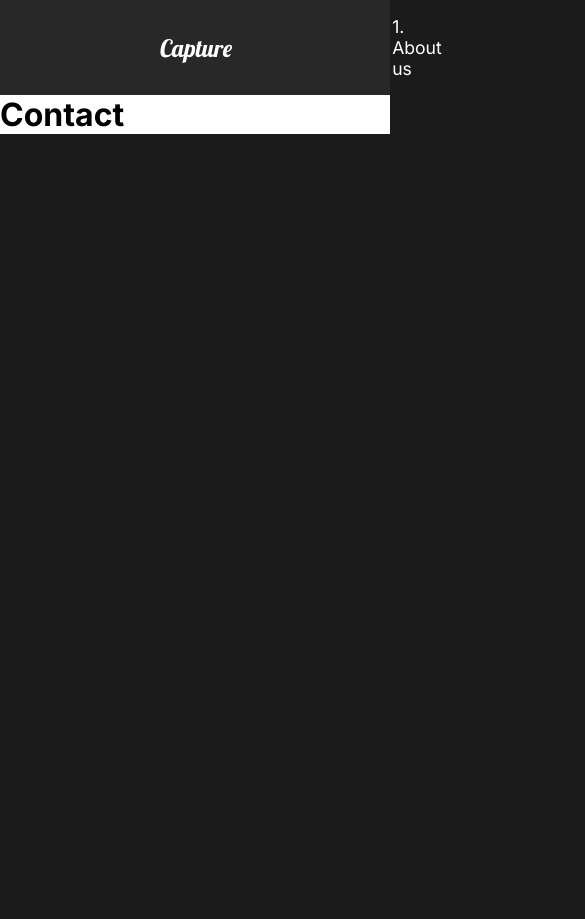
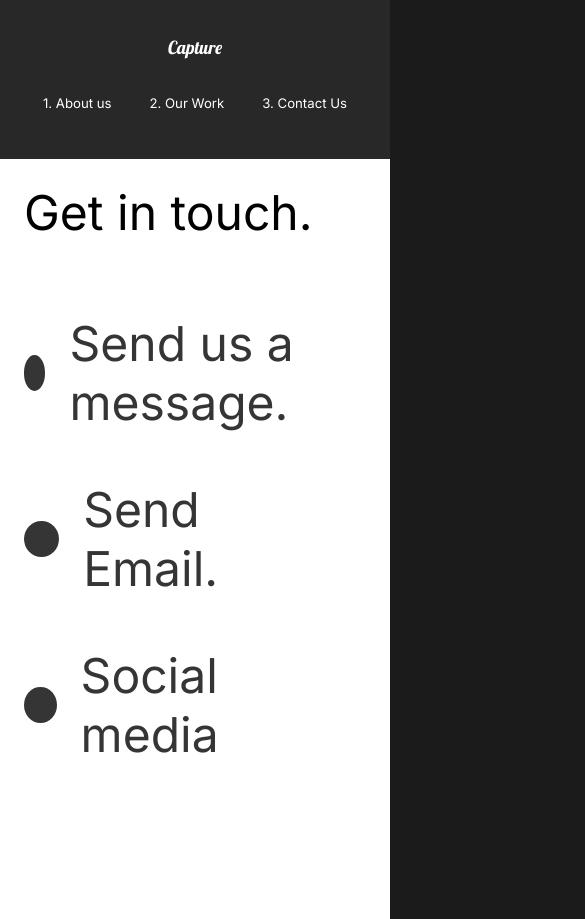
Before and after one commit to JosePedroSilva/ProjCapture, a React (Create React App) app: page /contact in a window 390 px wide. Shown: the top 919 px of the page, 585 px wide, since content can reach past the window. Before the commit the page ends 844 px from the top, so only its background shows below. Built offline with nearby package versions, Linux system fonts and the light colour scheme.

Commit message:
media queries

```diff
--- a/src/components/GlobalStyle.js
+++ b/src/components/GlobalStyle.js
@@ -8,9 +8,17 @@
         box-sizing: border-box;
     }
 
+    html{
+        @media (max-width: 1700px){
+            font-size: 75%;
+        }
+
+    }
+
     body{
         background: #1b1b1b;
         font-family: 'Inter', sans-serif;
+        overflow-x: hidden;
     }
 
     button{
--- a/src/components/Nav.js
+++ b/src/components/Nav.js
@@ -34,6 +34,9 @@
   align-items: center;
   padding: 1rem 10rem;
   background: #282828;
+  position: sticky;
+  top: 0;
+  z-index: 10;
   a {
     color: white;
     text-decoration: none;
@@ -51,6 +54,22 @@
     padding-left: 10rem;
     position: relative;
   }
+  @media (max-width: 1300px) {
+    flex-direction: column;
+    padding: 2rem 0rem;
+    #logo {
+      display: inline-block;
+      margin: 1rem;
+    }
+    ul {
+      padding: 2rem;
+      justify-content: space-around;
+      width: 100%;
+    }
+    li {
+      padding: 0;
+    }
+  }
 `;
 
 export default Nav;
--- /dev/null
+++ b/src/components/ScrollTop.js
@@ -0,0 +1,15 @@
+import { useEffect } from "react";
+import { useLocation } from "react-router-dom";
+
+const ScrollTop = () => {
+  const { pathname } = useLocation();
+  useEffect(() => {
+    window.scroll({
+      top: 0,
+      left: 0,
+    });
+  }, [pathname]);
+  return null;
+};
+
+export default ScrollTop;
--- a/src/components/ServicesSection.js
+++ b/src/components/ServicesSection.js
@@ -71,10 +71,16 @@
     width: 70%;
     padding: 2rem 0rem 4rem 0rem;
   }
+  @media (max-width: 1300px) {
+    display: block;
+  }
 `;
 const Cards = styled.div`
   display: flex;
   flex-wrap: wrap;
+  @media (max-width: 1300px) {
+    justify-content: center;
+  }
 `;
 const Card = styled.div`
   flex-basis: 20rem;
--- a/src/components/useScroll.js
+++ b/src/components/useScroll.js
@@ -3,7 +3,7 @@
 
 export const useScroll = () => {
   const controls = useAnimation();
-  const [element, view] = useInView({ threshold: 0.5 });
+  const [element, view] = useInView({ threshold: 0.3 });
   if (view) {
     controls.start("show");
   } else {
--- a/src/pages/AboutUs.js
+++ b/src/pages/AboutUs.js
@@ -6,6 +6,7 @@
 //Animations
 import { motion } from "framer-motion";
 import { pageAnimation } from "../animation";
+import ScrollTop from "../components/ScrollTop";
 
 const AboutUs = () => {
   return (
@@ -18,6 +19,7 @@
       <AboutSection />
       <ServicesSection />
       <FaqSection />
+      <ScrollTop />
     </motion.div>
   );
 };
--- a/src/pages/ContactUs.js
+++ b/src/pages/ContactUs.js
@@ -1,20 +1,77 @@
 import React from "react";
 //Animations
 import { motion } from "framer-motion";
-import { pageAnimation } from "../animation";
+import { pageAnimation, titleAnimation } from "../animation";
+import styled from "styled-components";
 
 const ContactUs = () => {
   return (
-    <motion.div
+    <ContactStyle
       variants={pageAnimation}
       initial="hidden"
       animate="show"
       exit="exit"
       style={{ background: "#fff" }}
     >
-      <h1>Contact</h1>
-    </motion.div>
+      <Title>
+        <Hide>
+          <motion.h2 variants={titleAnimation}>Get in touch.</motion.h2>
+        </Hide>
+      </Title>
+      <div>
+        <Hide>
+          <Social variants={titleAnimation}>
+            <Circle />
+            <h2>Send us a message.</h2>
+          </Social>
+        </Hide>
+        <Hide>
+          <Social variants={titleAnimation}>
+            <Circle />
+            <h2>Send Email.</h2>
+          </Social>
+        </Hide>
+        <Hide>
+          <Social variants={titleAnimation}>
+            <Circle />
+            <h2>Social media</h2>
+          </Social>
+        </Hide>
+      </div>
+    </ContactStyle>
   );
 };
 
+const ContactStyle = styled(motion.div)`
+  padding: 5rem 10rem;
+  color: #353535;
+  min-height: 90vh;
+  @media (max-width: 1300px) {
+    padding: 2rem;
+    font-size: 1rem;
+  }
+`;
+
+const Title = styled.div`
+  margin-bottom: 4rem;
+  color: black;
+`;
+
+const Hide = styled.div`
+  overflow: hidden;
+`;
+const Circle = styled.div`
+  border-radius: 50%;
+  width: 3rem;
+  height: 3rem;
+  background: #353535;
+`;
+const Social = styled(motion.div)`
+  display: flex;
+  align-items: center;
+  h2 {
+    margin: 2rem;
+  }
+`;
+
 export default ContactUs;
--- a/src/pages/OurWork.js
+++ b/src/pages/OurWork.js
@@ -16,6 +16,7 @@
   slider,
   sliderContainer,
 } from "../animation";
+import ScrollTop from "../components/ScrollTop";
 
 const OurWork = () => {
   return (
@@ -58,6 +59,7 @@
           <img src={goodtimes} alt="goodtimes" />
         </Link>
       </Movie>
+      <ScrollTop />
     </Work>
   );
 };
@@ -66,6 +68,9 @@
   min-height: 100vh;
   overflow: hidden;
   padding: 5rem 10rem;
+  @media (max-width: 1300px) {
+    padding: 2rem 2rem;
+  }
   h2 {
     padding: 1rem 0rem;
   }
--- a/src/styles.js
+++ b/src/styles.js
@@ -8,6 +8,11 @@
   justify-content: space-between;
   padding: 5rem 10rem;
   color: white;
+  @media (max-width: 1300px) {
+    display: block;
+    padding: 2rem;
+    text-align: center;
+  }
 `;
 export const Description = styled.div`
   flex: 1;
@@ -15,6 +20,12 @@
   z-index: 2;
   h2 {
     font-weight: lighter;
+  }
+  @media (max-width: 1300px) {
+    padding: 0;
+    button {
+      margin: 2rem 0rem 5rem 0rem;
+    }
   }
 `;
 export const Image = styled.div`
```
Also changed, not shown: 1 other file (tests, documents, lock files or other folders).
